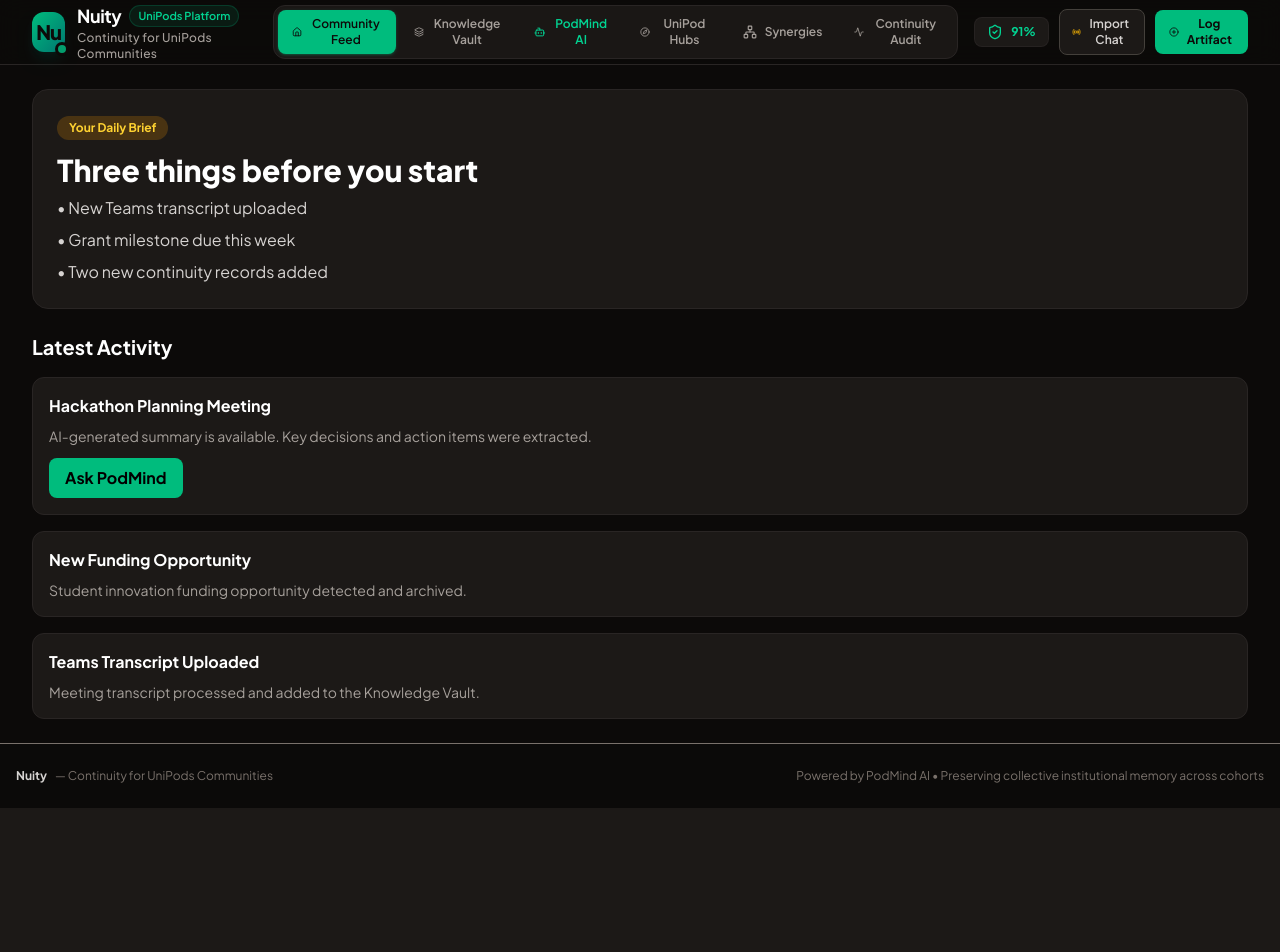
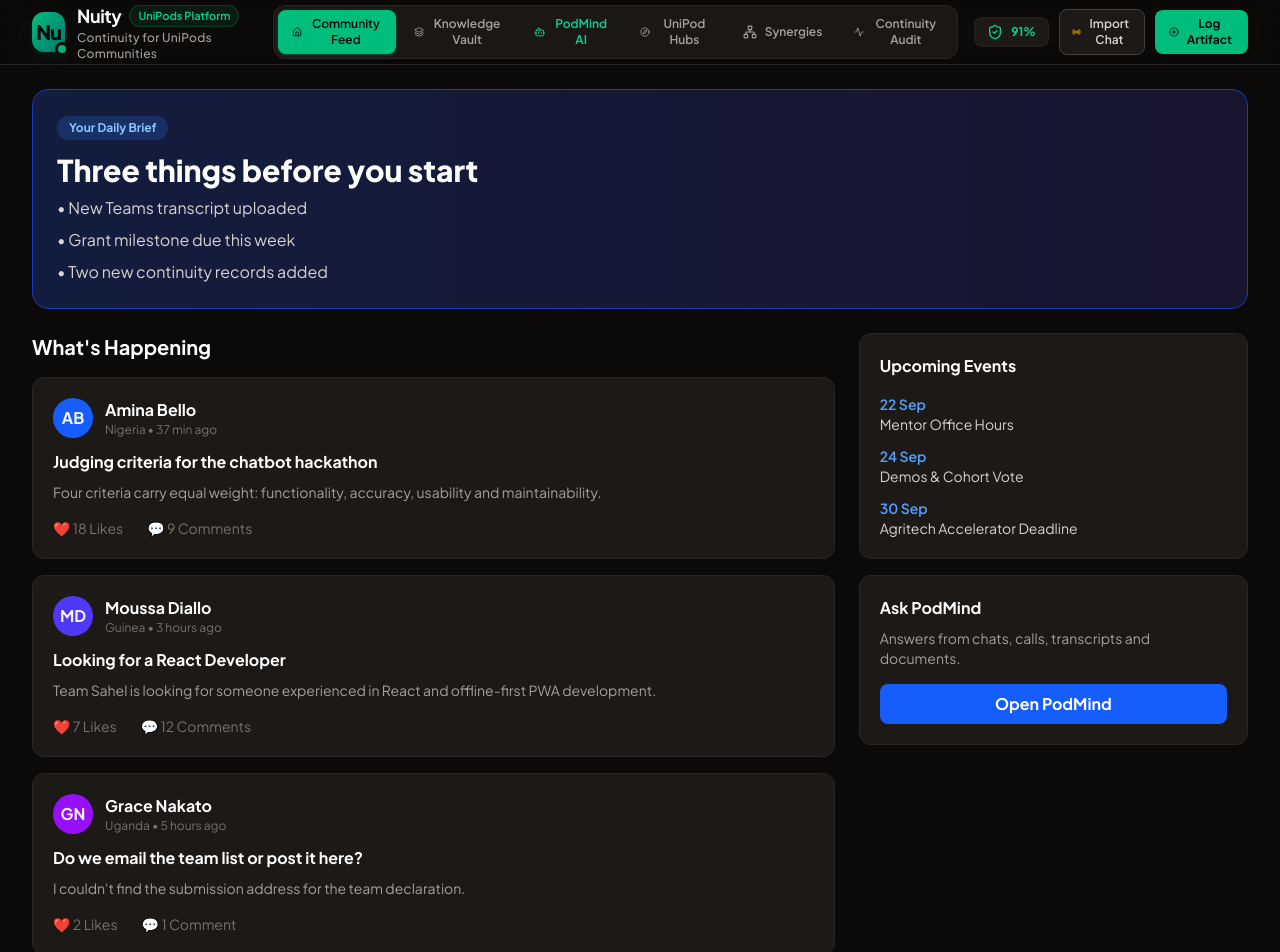
Before and after one commit to khumbomindiera-blip/Nuity, a React (Vite) app: page / in a window 1280 px wide. Shown: the top 952 px of the page. Before the commit the page ends 808 px from the top, so only its background shows below. Built offline with nearby package versions, Linux system fonts and the light colour scheme.

Commit message:
Update CommunityFeed.tsx

```diff
--- a/src/components/CommunityFeed.tsx
+++ b/src/components/CommunityFeed.tsx
@@ -9,8 +9,8 @@ export function CommunityFeed({
     <div className="space-y-6">
 
       {/* Daily Brief */}
-      <div className="p-6 rounded-2xl bg-stone-900 border border-stone-800">
-        <div className="inline-block px-3 py-1 rounded-full bg-amber-500/20 text-amber-300 text-xs font-bold mb-3">
+      <div className="p-6 rounded-2xl bg-gradient-to-r from-blue-900/40 to-indigo-900/30 border border-blue-800">
+        <div className="inline-block px-3 py-1 rounded-full bg-blue-500/20 text-blue-300 text-xs font-bold mb-3">
           Your Daily Brief
         </div>
 
@@ -25,54 +25,173 @@ export function CommunityFeed({
         </ul>
       </div>
 
-      {/* Latest Activity */}
-      <div>
-        <h2 className="text-xl font-bold text-white mb-4">
-          Latest Activity
-        </h2>
+      <div className="grid lg:grid-cols-3 gap-6">
 
+        {/* Main Feed */}
+        <div className="lg:col-span-2 space-y-4">
+
+          <h2 className="text-xl font-bold text-white">
+            What's Happening
+          </h2>
+
+          {/* Post 1 */}
+          <div className="p-5 rounded-xl bg-stone-900 border border-stone-800">
+            <div className="flex items-center gap-3 mb-3">
+              <div className="w-10 h-10 rounded-full bg-blue-600 flex items-center justify-center font-bold">
+                AB
+              </div>
+
+              <div>
+                <h3 className="font-bold text-white">
+                  Amina Bello
+                </h3>
+
+                <p className="text-xs text-stone-500">
+                  Nigeria • 37 min ago
+                </p>
+              </div>
+            </div>
+
+            <h4 className="font-bold text-white mb-2">
+              Judging criteria for the chatbot hackathon
+            </h4>
+
+            <p className="text-sm text-stone-400">
+              Four criteria carry equal weight:
+              functionality, accuracy, usability and maintainability.
+            </p>
+
+            <div className="flex gap-6 mt-4 text-sm text-stone-500">
+              <span>❤️ 18 Likes</span>
+              <span>💬 9 Comments</span>
+            </div>
+          </div>
+
+          {/* Post 2 */}
+          <div className="p-5 rounded-xl bg-stone-900 border border-stone-800">
+            <div className="flex items-center gap-3 mb-3">
+              <div className="w-10 h-10 rounded-full bg-indigo-600 flex items-center justify-center font-bold">
+                MD
+              </div>
+
+              <div>
+                <h3 className="font-bold text-white">
+                  Moussa Diallo
+                </h3>
+
+                <p className="text-xs text-stone-500">
+                  Guinea • 3 hours ago
+                </p>
+              </div>
+            </div>
+
+            <h4 className="font-bold text-white mb-2">
+              Looking for a React Developer
+            </h4>
+
+            <p className="text-sm text-stone-400">
+              Team Sahel is looking for someone experienced in React
+              and offline-first PWA development.
+            </p>
+
+            <div className="flex gap-6 mt-4 text-sm text-stone-500">
+              <span>❤️ 7 Likes</span>
+              <span>💬 12 Comments</span>
+            </div>
+          </div>
+
+          {/* Post 3 */}
+          <div className="p-5 rounded-xl bg-stone-900 border border-stone-800">
+            <div className="flex items-center gap-3 mb-3">
+              <div className="w-10 h-10 rounded-full bg-purple-600 flex items-center justify-center font-bold">
+                GN
+              </div>
+
+              <div>
+                <h3 className="font-bold text-white">
+                  Grace Nakato
+                </h3>
+
+                <p className="text-xs text-stone-500">
+                  Uganda • 5 hours ago
+                </p>
+              </div>
+            </div>
+
+            <h4 className="font-bold text-white mb-2">
+              Do we email the team list or post it here?
+            </h4>
+
+            <p className="text-sm text-stone-400">
+              I couldn't find the submission address for the team declaration.
+            </p>
+
+            <div className="flex gap-6 mt-4 text-sm text-stone-500">
+              <span>❤️ 2 Likes</span>
+              <span>💬 1 Comment</span>
+            </div>
+          </div>
+
+        </div>
+
+        {/* Right Sidebar */}
         <div className="space-y-4">
 
-          <div className="p-4 rounded-xl bg-stone-900 border border-stone-800">
-            <h3 className="font-bold text-white">
-              Hackathon Planning Meeting
+          <div className="p-5 rounded-xl bg-stone-900 border border-stone-800">
+            <h3 className="font-bold text-white mb-4">
+              Upcoming Events
             </h3>
 
-            <p className="text-stone-400 text-sm mt-2">
-              AI-generated summary is available. Key decisions and action items were extracted.
+            <div className="space-y-3 text-sm">
+              <div>
+                <p className="font-semibold text-blue-400">
+                  22 Sep
+                </p>
+                <p className="text-stone-300">
+                  Mentor Office Hours
+                </p>
+              </div>
+
+              <div>
+                <p className="font-semibold text-blue-400">
+                  24 Sep
+                </p>
+                <p className="text-stone-300">
+                  Demos & Cohort Vote
+                </p>
+              </div>
+
+              <div>
+                <p className="font-semibold text-blue-400">
+                  30 Sep
+                </p>
+                <p className="text-stone-300">
+                  Agritech Accelerator Deadline
+                </p>
+              </div>
+            </div>
+          </div>
+
+          <div className="p-5 rounded-xl bg-stone-900 border border-stone-800">
+            <h3 className="font-bold text-white mb-2">
+              Ask PodMind
+            </h3>
+
+            <p className="text-sm text-stone-400 mb-4">
+              Answers from chats, calls, transcripts and documents.
             </p>
 
             <button
               onClick={onAskPodMind}
-              className="mt-3 px-4 py-2 rounded-lg bg-emerald-500 text-black font-bold"
+              className="w-full px-4 py-2 rounded-lg bg-blue-600 hover:bg-blue-500 text-white font-bold"
             >
-              Ask PodMind
+              Open PodMind
             </button>
           </div>
 
-          <div className="p-4 rounded-xl bg-stone-900 border border-stone-800">
-            <h3 className="font-bold text-white">
-              New Funding Opportunity
-            </h3>
+        </div>
 
-            <p className="text-stone-400 text-sm mt-2">
-              Student innovation funding opportunity detected and archived.
-            </p>
-          </div>
-
-          <div className="p-4 rounded-xl bg-stone-900 border border-stone-800">
-            <h3 className="font-bold text-white">
-              Teams Transcript Uploaded
-            </h3>
-
-            <p className="text-stone-400 text-sm mt-2">
-              Meeting transcript processed and added to the Knowledge Vault.
-            </p>
-          </div>
-
-        </div>
       </div>
-
     </div>
   );
 }
```
